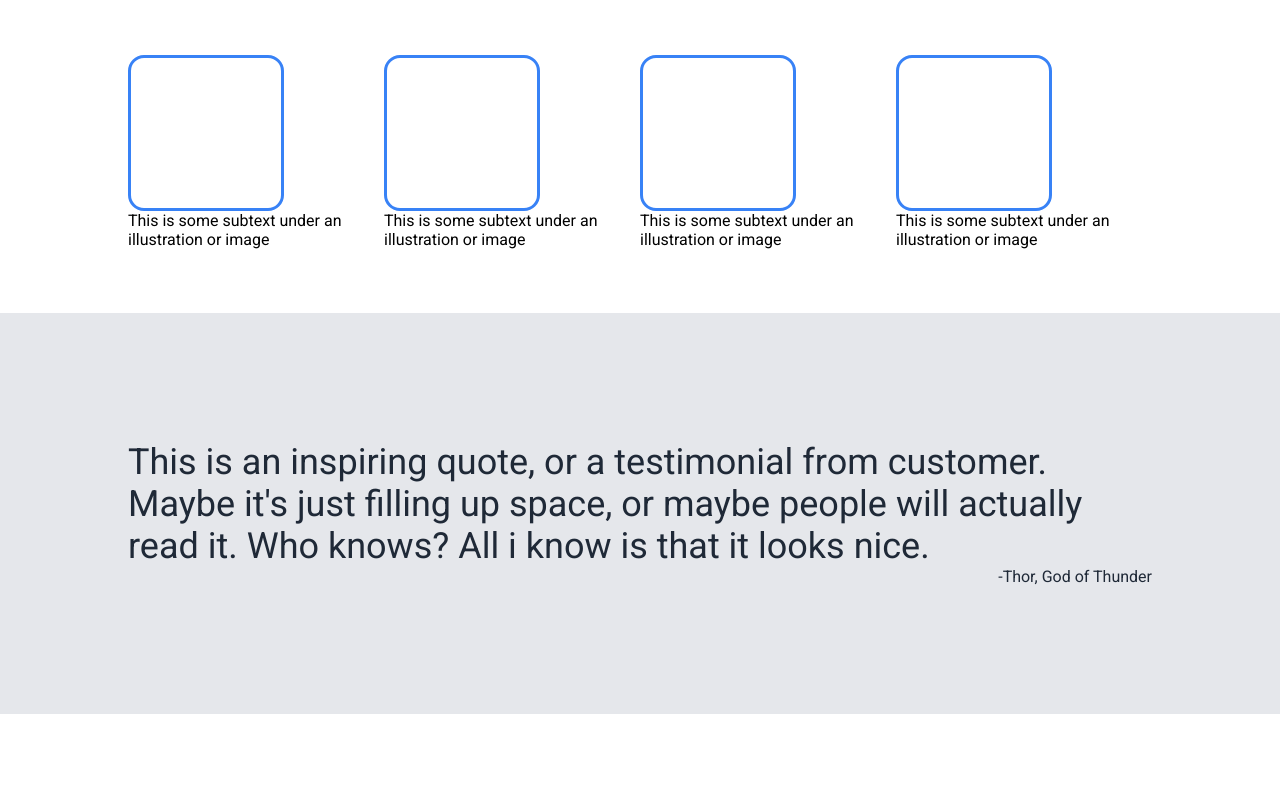
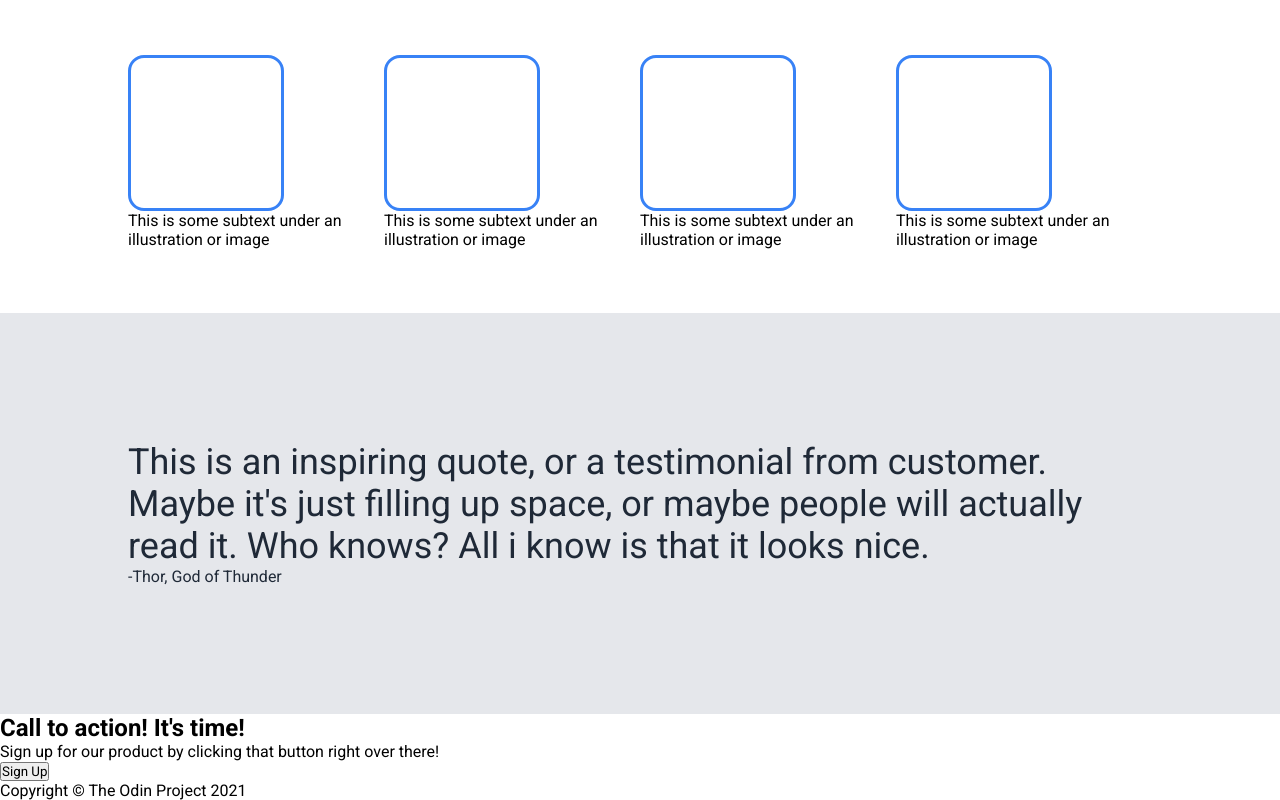
Before and after one commit to MomotekD/Landing_page, a plain HTML site: page index.html in a window 1280 px wide. Shown: the part 637-1437 px from the top of the page. Before the commit the page ends 1351 px from the top, so only its background shows below. Drawn offline with Linux system fonts and the light colour scheme.

Commit message:
Add call to action section, Add footer Add call to action button

```diff
--- a/index.html
+++ b/index.html
@@ -30,6 +30,7 @@
             </div>
         </div>
     </div>
+
     <div class="MainSection">
         <div class="RandomHeader">
             <h2>Some random information.</h2>
@@ -53,9 +54,31 @@
             </div>
         </div>
     </div>
+
     <div class="QuoteSection">
-        <p class="Quote">This is an inspiring quote, or a testimonial from customer. Maybe it's just filling up space, or maybe people will actually read it. Who knows? All i know is that it looks nice.</p>
-        <p class="Author">-Thor, God of Thunder</p>
+        <div class="QuoteArea">
+            <p class="Quote">This is an inspiring quote, or a testimonial from customer. Maybe it's just filling up space, or maybe people will actually read it. Who knows? All i know is that it looks nice.</p>
+            <p class="Author">-Thor, God of Thunder</p>
+        </div>
     </div>
+
+    <div class="CallToActionSection">
+        <div class="CallToAction">
+            <div>
+                <h2>Call to action! It's time!</h2>
+                <p>Sign up for our product by clicking that button right over there!</p>
+            </div>
+            <div>
+                <div class="CallToActionBtn">
+                    <button class="SignUpBtnCallToAction">Sign Up</button>
+                </div>
+            </div>
+        </div>
+    </div>
+
+    <div class="footer">
+        <p>Copyright © The Odin Project 2021</p>
+    </div>
+
 </body>
 </html>
```
